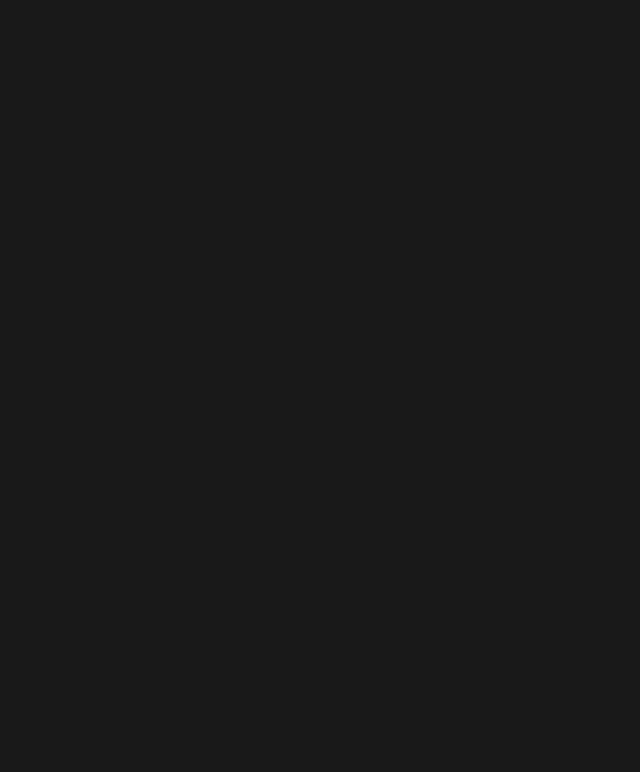
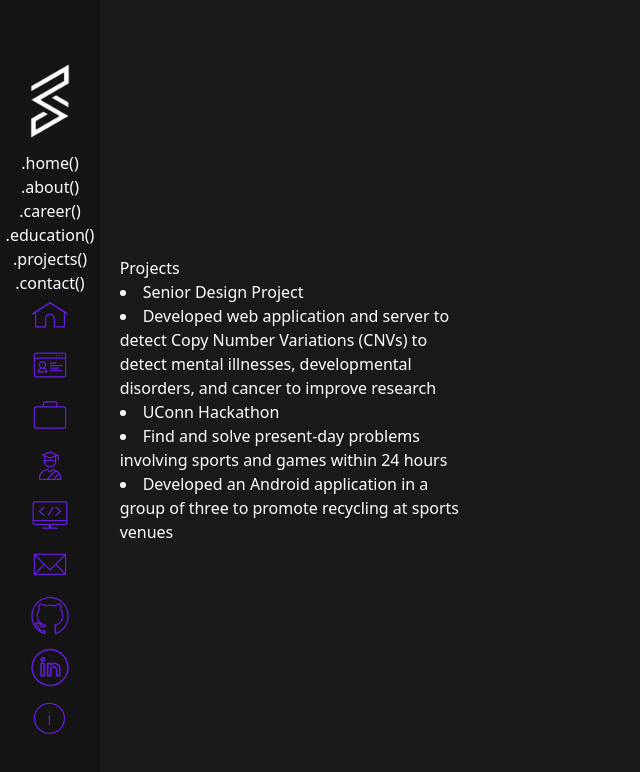
Before and after one commit to Patrick9263/portfolio, a React app: page /projects in a window 1280 px wide. Shown: the top 772 px of the page, without its empty margins (0-640 px from the left). Built offline with nearby package versions, Linux system fonts and the light colour scheme.

Commit message:
add react routes

```diff
--- a/package.json
+++ b/package.json
@@ -57,7 +57,6 @@
 		"react": "^16.13.1",
 		"react-dom": "^16.13.1",
 		"react-router-dom": "^5.2.0",
-		"react-scroll-parallax": "^2.3.5",
 		"react-spring": "^8.0.27"
 	}
 }
--- a/src/App.jsx
+++ b/src/App.jsx
@@ -1,15 +1,22 @@
 import React from 'react'
 import { BrowserRouter, Switch, Route } from 'react-router-dom'
-import { ParallaxProvider } from 'react-scroll-parallax'
 import Home from './components/Home/Home'
+import About from './components/About/About'
+import Career from './components/Career/Career'
+import Education from './components/Education/Education'
+import Projects from './components/Projects/Projects'
+import Contact from './components/Contact/Contact'
 
 const App = () => {
 	return (
 		<BrowserRouter>
 			<Switch>
-				<ParallaxProvider>
-					<Route exact path='/' component={Home} />
-				</ParallaxProvider>
+				<Route path='/about' component={About} />
+				<Route path='/career' component={Career} />
+				<Route path='/education' component={Education} />
+				<Route path='/projects' component={Projects} />
+				<Route path='/contact' component={Contact} />
+				<Route exact path='/' component={Home} />
 			</Switch>
 		</BrowserRouter>
 	)
--- /dev/null
+++ b/src/components/About/About.jsx
@@ -0,0 +1,29 @@
+import React from 'react'
+import Navigation from '../Navigation/Navigation'
+
+const About = () => {
+	return (
+		<div className='bodyContainer font-sans antialiased'>
+			<Navigation />
+
+			<div className='leftSection'>
+				<br />
+				<h1>About</h1>
+
+				<li>Description here</li>
+				<li>Interests</li>
+				<br />
+				<h1>Skills</h1>
+
+				<li>C/C++, Java, Python, MatLab</li>
+				<li>React, JavaScript, HTML5, CSS, Markdown</li>
+				<li>PowerShell, Bash, MySQL, GitHub, Vim, Emacs, WebStorm</li>
+				<li>PC hardware</li>
+
+				<br />
+			</div>
+		</div>
+	)
+}
+
+export default About
--- /dev/null
+++ b/src/components/Career/Career.jsx
@@ -0,0 +1,23 @@
+import React from 'react'
+import Navigation from '../Navigation/Navigation'
+
+const Career = () => {
+	return (
+		<div className='bodyContainer font-sans antialiased'>
+			<Navigation />
+
+			<div className='leftSection'>
+				<br />
+				<h1>Career</h1>
+
+				<li>Travelers Insurance</li>
+				<li>UConn Information Technology Services</li>
+				<li>Target Corporation</li>
+
+				<br />
+			</div>
+		</div>
+	)
+}
+
+export default Career
--- /dev/null
+++ b/src/components/Contact/Contact.jsx
@@ -0,0 +1,20 @@
+import React from 'react'
+import Navigation from '../Navigation/Navigation'
+
+const Contact = () => {
+	return (
+		<div className='bodyContainer font-sans antialiased'>
+			<Navigation />
+
+			<div className='leftSection'>
+				<br />
+				<h1>Contact Me</h1>
+
+				<li>Put Contact info here</li>
+				<br />
+			</div>
+		</div>
+	)
+}
+
+export default Contact
--- /dev/null
+++ b/src/components/Education/Education.jsx
@@ -0,0 +1,23 @@
+import React from 'react'
+import Navigation from '../Navigation/Navigation'
+
+const Education = () => {
+	return (
+		<div className='bodyContainer font-sans antialiased'>
+			<Navigation />
+
+			<div className='leftSection'>
+				<br />
+				<h1>Education</h1>
+
+				<li>University of Connecticut - Bachelor of Science in Engineering</li>
+				<li>Major in Computer Science and Engineering (Concentration in Software Design)</li>
+				<li>Minor in Mathematics</li>
+				<li>Cumulative GPA: 3.45</li>
+				<br />
+			</div>
+		</div>
+	)
+}
+
+export default Education
--- a/src/components/Home/Home.jsx
+++ b/src/components/Home/Home.jsx
@@ -1,9 +1,7 @@
 import React from 'react'
-
 import Navigation from '../Navigation/Navigation'
 import './Home.scss'
 
-import logo from '../../../assets/logo only letter.png'
 // https://github.com/jscottsmith/react-scroll-parallax#banner-layers-prop
 // https://www.iconshock.com
 // https://jacekjeznach.com/
@@ -19,119 +17,12 @@ const HomeSection = () => {
 	)
 }
 
-const AboutSection = () => {
-	return (
-		<>
-			<br />
-			<h1>About</h1>
-
-			<li>Description here</li>
-			<li>Interests</li>
-			<br />
-		</>
-	)
-}
-const SkillsSection = () => {
-	return (
-		<div>
-			<br />
-			<h1>Skills</h1>
-
-			<li>C/C++, Java, Python, MatLab</li>
-			<li>React, JavaScript, HTML5, CSS, Markdown</li>
-			<li>PowerShell, Bash, MySQL, GitHub, Vim, Emacs, WebStorm</li>
-			<li>PC hardware</li>
-
-			<br />
-		</div>
-	)
-}
-const CareerSection = () => {
-	return (
-		<>
-			<br />
-			<h1>Career</h1>
-
-			<li>Travelers Insurance</li>
-			<li>UConn Information Technology Services</li>
-			<li>Target Corporation</li>
-
-			<br />
-		</>
-	)
-}
-const EducationSection = () => {
-	return (
-		<>
-			<br />
-			<h1>Education</h1>
-
-			<li>University of Connecticut - Bachelor of Science in Engineering</li>
-			<li>Major in Computer Science and Engineering (Concentration in Software Design)</li>
-			<li>Minor in Mathematics</li>
-			<li>Cumulative GPA: 3.45</li>
-			<br />
-		</>
-	)
-}
-const ProjectsSection = () => {
-	return (
-		<>
-			<br />
-			<h1>Projects</h1>
-
-			<li>Senior Design Project</li>
-			<li>
-				Developed web application and server to detect Copy Number Variations (CNVs) to detect mental illnesses,
-				developmental disorders, and cancer to improve research
-			</li>
-			<li>UConn Hackathon</li>
-			<li>Find and solve present-day problems involving sports and games within 24 hours</li>
-			<li>Developed an Android application in a group of three to promote recycling at sports venues</li>
-			<br />
-		</>
-	)
-}
-const ResumeSection = () => {
-	return (
-		<>
-			<br />
-			<h1>Resume</h1>
-
-			<a href='#test' style={{ color: '#5587af' }}>
-				Put Link Here
-			</a>
-			<br />
-		</>
-	)
-}
-const ContactSection = () => {
-	return (
-		<>
-			<br />
-			<h1>Contact Me</h1>
-
-			<li>Put Contact info here</li>
-			<br />
-		</>
-	)
-}
-
 const Home = () => {
 	return (
 		<div className='bodyContainer font-sans antialiased'>
-			<img src={logo} alt='logo' style={{ backgroundColor: 'rgb(20, 20, 20)' }} />
 			<Navigation />
-
 			<div className='leftSection'>
 				<HomeSection />
-				<AboutSection />
-				<SkillsSection />
-				<CareerSection />
-				<EducationSection />
-				<ProjectsSection />
-				<ResumeSection />
-				<ContactSection />
 			</div>
 		</div>
 	)
--- a/src/components/Home/Home.scss
+++ b/src/components/Home/Home.scss
@@ -1,7 +1,7 @@
 .bodyContainer {
 	/* border: 2px solid red; */
 	display: grid;
-	grid-template: 100px 1fr / 100px 1fr 2fr;
+	grid-template: 1fr / 100px 1fr 2fr;
 	height: 100vh;
 }
 
--- a/src/components/Navigation/Navigation.jsx
+++ b/src/components/Navigation/Navigation.jsx
@@ -1,5 +1,7 @@
 /* eslint-disable react/prop-types */
-import React, { useState } from 'react'
+import React from 'react'
+import { Link } from 'react-router-dom'
+import logo from '../../../assets/logo only letter.png'
 import './Navigation.scss'
 
 import home from '../../../assets/navBarIcons/home.png'
@@ -17,9 +19,6 @@ import linkedin from '../../../assets/navBarIcons/linkedin.png'
 // import cloud from '../../../assets/navBarIcons/cloud.png'
 
 const Navigation = () => {
-	const [imageStyle, setImageStyle] = useState({ opacity: 1, width: '40%', marginBottom: '10px' })
-	const hideImage = { opacity: 0, width: '40%', marginBottom: '10px' }
-	const showImage = { opacity: 1, width: '40%', marginBottom: '10px' }
 	/*
 	const link = (text) => (
 		<button type='button' className='navLinks' style={{ zIndex: -1 }}>
@@ -36,33 +35,41 @@ const Navigation = () => {
 			{link('.projects()')}
 			{link('.resume()')} */}
 
-			{imageStyle.opacity === 1 ? (
-				<img
-					src={home}
-					alt='.home()'
-					style={imageStyle}
-					onMouseEnter={() => setImageStyle(hideImage)}
-					onMouseLeave={() => setImageStyle(showImage)}
-				/>
-			) : (
-				<p style={{ color: 'white', marginBottom: '10px' }} onMouseLeave={() => setImageStyle(showImage)}>
-					.home()
-				</p>
-			)}
+			<img src={logo} alt='logo' style={{ backgroundColor: 'rgb(20, 20, 20)' }} />
 
+			<Link to='/' style={{ color: 'white' }}>
+				.home()
+			</Link>
+			<Link to='/about' style={{ color: 'white' }}>
+				.about()
+			</Link>
+			<Link to='/career' style={{ color: 'white' }}>
+				.career()
+			</Link>
+			<Link to='/education' style={{ color: 'white' }}>
+				.education()
+			</Link>
+			<Link to='/projects' style={{ color: 'white' }}>
+				.projects()
+			</Link>
+			<Link to='/contact' style={{ color: 'white' }}>
+				.contact()
+			</Link>
+
+			<img src={home} alt='.home()' style={{ width: '40%', marginBottom: '10px' }} />
 			<img src={about} alt='.about()' style={{ width: '40%', marginBottom: '10px' }} />
 			<img src={career} alt='.career()' style={{ width: '40%', marginBottom: '10px' }} />
 			<img src={education} alt='.education()' style={{ width: '40%', marginBottom: '10px' }} />
 			<img src={projects} alt='.projects()' style={{ width: '40%', marginBottom: '10px' }} />
-			<img src={info} alt='.resume()' style={{ width: '40%', marginBottom: '10px' }} />
 			<img src={mail} alt='.contact()' style={{ width: '40%', marginBottom: '10px' }} />
-
 			<a href='https://github.com/Patrick9263' className='navBar flex flex-col'>
 				<img src={gitHub} alt='.GitHub()' style={{ width: '40%', marginBottom: '10px' }} />
 			</a>
 			<a href='https://www.linkedin.com/in/patrick-smith1' className='navBar flex flex-col'>
 				<img src={linkedin} alt='LinkedIn' style={{ width: '40%', marginBottom: '10px' }} />
 			</a>
+
+			<img src={info} alt='.resume()' style={{ width: '40%', marginBottom: '10px' }} />
 			{/*
 			<img src={cross} alt='cross' style={{ width: '40%' }} />
 			<img src={cloud} alt='cloud' style={{ width: '40%' }} />
--- a/src/components/Navigation/Navigation.scss
+++ b/src/components/Navigation/Navigation.scss
@@ -1,6 +1,6 @@
 .navBar {
 	/* border: 2px solid orange; */
-	grid-area: 2/1/2/1;
+	grid-area: 1/1/1/1;
 	display: flex;
 	justify-content: center;
 	align-items: center;
--- /dev/null
+++ b/src/components/Projects/Projects.jsx
@@ -0,0 +1,27 @@
+import React from 'react'
+import Navigation from '../Navigation/Navigation'
+
+const Projects = () => {
+	return (
+		<div className='bodyContainer font-sans antialiased'>
+			<Navigation />
+
+			<div className='leftSection'>
+				<br />
+				<h1>Projects</h1>
+
+				<li>Senior Design Project</li>
+				<li>
+					Developed web application and server to detect Copy Number Variations (CNVs) to detect mental illnesses,
+					developmental disorders, and cancer to improve research
+				</li>
+				<li>UConn Hackathon</li>
+				<li>Find and solve present-day problems involving sports and games within 24 hours</li>
+				<li>Developed an Android application in a group of three to promote recycling at sports venues</li>
+				<br />
+			</div>
+		</div>
+	)
+}
+
+export default Projects
--- /dev/null
+++ b/src/components/Resume/Resume.jsx
@@ -0,0 +1,21 @@
+import React from 'react'
+import Navigation from '../Navigation/Navigation'
+
+const Resume = () => {
+	return (
+		<div className='bodyContainer font-sans antialiased'>
+			<Navigation />
+
+			<div className='leftSection'>
+				<br />
+				<h1>Resume</h1>
+
+				<li>Description here</li>
+				<li>Interests</li>
+				<br />
+			</div>
+		</div>
+	)
+}
+
+export default Resume
```
Also changed, not shown: 1 other file (tests, documents, lock files or other folders).
